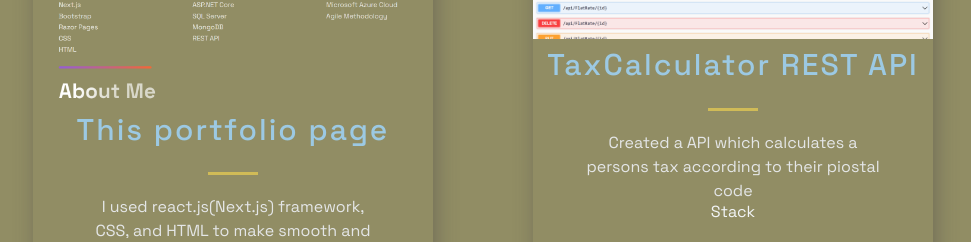
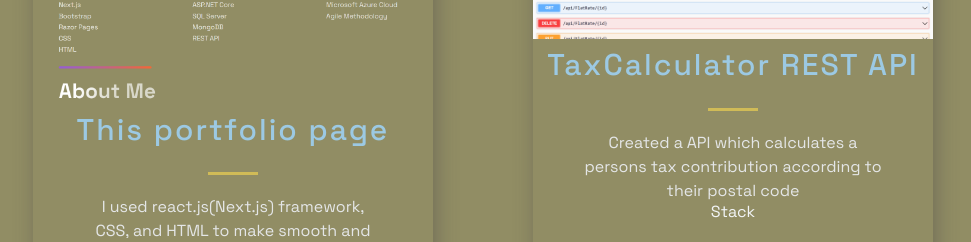
Before and after one commit to NduduzoN/Nduduzo-Gift-Ndabandaba-Software-Engineering-Portfolio, a Next.js app: page / in a window 1280 px wide. Shown: the part 1096-1338 px from the top of the page, without its empty margins (157-1128 px from the left). Built offline with nearby package versions, Linux system fonts and the light colour scheme.

Commit message:
Update constants.js
fixed spelling error

```diff
--- a/src/constants/constants.js
+++ b/src/constants/constants.js
@@ -11,7 +11,7 @@ export const projects = [
   },
   {
     title: 'TaxCalculator REST API',
-    description: "Created a API which calculates a persons tax according to their piostal code",
+    description: "Created a API which calculates a persons tax contribution according to their postal code",
     image: '/images/taxcalcapi.png',
     tags: ['ASP .NET CORE Web API',"C#", 'SQL Server','JWT','XUnit','Azure','CI/CD','Github','Azure Key Vualt','YML'],
     source: 'https://github.com/NduduzoN/TaxCalculator.git',
```
